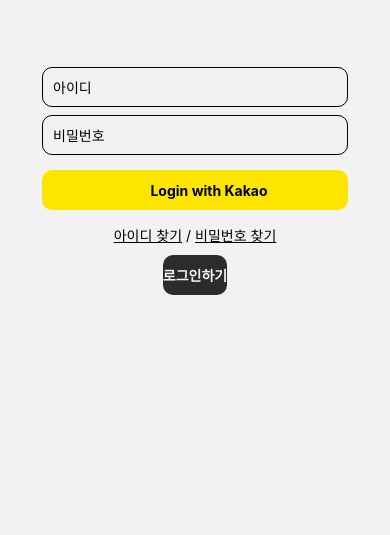
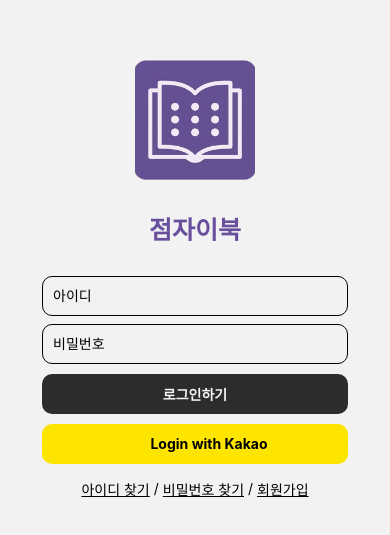
Before and after one commit to Braille-Ebook/BrailleEbookFront, a React Native app: screen /LoginScreen in a window 390 px wide. Shown: the part 143-678 px from the top of the page. Built offline with nearby package versions, Linux system fonts and the light colour scheme; what react-native-worklets would draw is missing.

Commit message:
#25 [FEAT] Finish LoginScreen

```diff
--- a/App.tsx
+++ b/App.tsx
@@ -10,6 +10,7 @@
 import { starIcon, starFillIcon } from './assets/icons/';
 
 import LoginScreen from './src/screens/Login/LoginScreen';
+import SignUpScreen from './src/screens/Login/SignUpScreen';
 import FindNewIdScreen from './src/screens/Login/FindNewPwScreen';
 import FindNewIdSuccessScreen from './src/screens/Login/FindNewPwSuccessScreen';
 import FindNewPwScreen from './src/screens/Login/FindNewPwScreen';
@@ -63,21 +64,43 @@
         <NavigationContainer>
             <Stack.Navigator screenOptions={{ headerShown: false }}>
                 <Stack.Screen name='Bottom' component={BottomTabScreen} />
-                <Stack.Screen name="GenreListScreen" component={GenreListScreen} />
-                <Stack.Screen name="SearchScreen" component={SearchScreen} />
+                <Stack.Screen
+                    name='GenreListScreen'
+                    component={GenreListScreen}
+                />
+                <Stack.Screen name='SearchScreen' component={SearchScreen} />
                 <Stack.Screen name='BookScreen' component={BookScreen} />
                 <Stack.Screen name='ReviewScreen' component={ReviewScreen} />
-                <Stack.Screen name='ReviewEditScreen' component={ReviewEditScreen} />
+                <Stack.Screen
+                    name='ReviewEditScreen'
+                    component={ReviewEditScreen}
+                />
 
                 <Stack.Screen name='MyBooksScreen' component={MyBooksScreen} />
                 <Stack.Screen name='PdfScreen' component={PdfScreen} />
-                <Stack.Screen name='MyReviewsScreen'component={MyReviewsScreen} />
+                <Stack.Screen
+                    name='MyReviewsScreen'
+                    component={MyReviewsScreen}
+                />
 
                 <Stack.Screen name='LoginScreen' component={LoginScreen} />
-                <Stack.Screen name='FindNewIdScreen'component={FindNewIdScreen} />
-                <Stack.Screen name='FindNewIdSuccessScreen'component={FindNewIdSuccessScreen} />
-                <Stack.Screen name='FindNewPwScreen'component={FindNewPwScreen} />
-                <Stack.Screen name='FindNewPwSuccessScreen'component={FindNewPwSuccessScreen} />
+                <Stack.Screen name='SignUpScreen' component={SignUpScreen} />
+                <Stack.Screen
+                    name='FindNewIdScreen'
+                    component={FindNewIdScreen}
+                />
+                <Stack.Screen
+                    name='FindNewIdSuccessScreen'
+                    component={FindNewIdSuccessScreen}
+                />
+                <Stack.Screen
+                    name='FindNewPwScreen'
+                    component={FindNewPwScreen}
+                />
+                <Stack.Screen
+                    name='FindNewPwSuccessScreen'
+                    component={FindNewPwSuccessScreen}
+                />
             </Stack.Navigator>
         </NavigationContainer>
     );
--- a/assets/icons/index.js
+++ b/assets/icons/index.js
@@ -1,3 +1,5 @@
+export { default as braillebookIconPurple } from './braillebookIconPurple.png';
+
 export { default as bookmarkIcon } from './bookmarkIcon.png';
 export { default as bookmarkIconFill } from './bookmarkIconFill.png';
 
--- a/src/screens/Login/LoginScreen.js
+++ b/src/screens/Login/LoginScreen.js
@@ -10,7 +10,7 @@
 import { useNavigation } from '@react-navigation/native';
 import commonStyles from '../../../assets/styles/commonStyles';
 import commonColors from '../../../assets/colors/commonColors';
-import { kakaoIcon, book } from '../../../assets/icons';
+import { kakaoIcon, braillebookIconPurple } from '../../../assets/icons';
 import LoginConfirmModal from '../../modals/LoginConfirmModal';
 
 const LoginScreen = () => {
@@ -35,22 +35,30 @@
 
     return (
         <View style={styles.container}>
-            <Image source={book} style={styles.logo} />
+            <Image source={braillebookIconPurple} style={styles.logo} />
+            <Text style={styles.title}>점자이북</Text>
             <View style={styles.inputContainer}>
                 <TextInput
                     value={id}
                     onChangeText={setId}
-                    placeholder="아이디"
+                    placeholder='아이디'
                     style={styles.textInput}
                 />
                 <TextInput
                     value={pw}
                     onChangeText={setPw}
-                    placeholder="비밀번호"
+                    placeholder='비밀번호'
                     secureTextEntry
                     style={[styles.textInput, { marginTop: 8 }]}
                 />
             </View>
+
+            {/* 로그인하기 버튼 */}
+            <Pressable onPress={handleLogin} style={styles.loginButton}>
+                <View>
+                    <Text style={styles.loginButtonText}>로그인하기</Text>
+                </View>
+            </Pressable>
 
             {/* 카카오 로그인 버튼 */}
             <Pressable style={styles.kakaoButton}>
@@ -64,17 +72,16 @@
                     <Text style={styles.findText}>아이디 찾기</Text>
                 </Pressable>
                 <Text style={{ marginHorizontal: 4 }}>/</Text>
-                <Pressable onPress={() => navigation.navigate('FindNewPwScreen')}>
+                <Pressable
+                    onPress={() => navigation.navigate('FindNewPwScreen')}
+                >
                     <Text style={styles.findText}>비밀번호 찾기</Text>
                 </Pressable>
+                <Text style={{ marginHorizontal: 4 }}>/</Text>
+                <Pressable onPress={() => navigation.navigate('SignUpScreen')}>
+                    <Text style={styles.findText}>회원가입</Text>
+                </Pressable>
             </View>
-
-            {/* 로그인하기 버튼 */}
-            <Pressable onPress={handleLogin} style={{ marginTop: 10 }}>
-                <View style={styles.loginButton}>
-                    <Text style={styles.loginButtonText}>로그인하기</Text>
-                </View>
-            </Pressable>
 
             <LoginConfirmModal
                 modalVisible={modalVisible}
@@ -89,10 +96,17 @@
     container: {
         flex: 1,
         paddingHorizontal: 42,
-        paddingTop: 60,
+        flexDirection: 'column',
+        justifyContent: 'center',
         alignItems: 'center',
     },
     logo: { width: 120, height: 120, marginBottom: 30 },
+    title: {
+        fontSize: 25,
+        fontWeight: 800,
+        color: commonColors.purple,
+        marginBottom: 30,
+    },
     inputContainer: { width: '100%' },
     textInput: {
         width: '100%',
@@ -102,6 +116,19 @@
         borderRadius: 10,
         paddingHorizontal: 10,
     },
+    loginButton: {
+        width: '100%',
+        height: 40,
+        marginTop: 10,
+        borderRadius: 10,
+        backgroundColor: commonColors.black,
+        justifyContent: 'center',
+        alignItems: 'center',
+    },
+    loginButtonText: {
+        color: commonColors.white,
+        fontWeight: 'bold',
+    },
     kakaoButton: {
         width: '100%',
         height: 40,
@@ -110,7 +137,7 @@
         flexDirection: 'row',
         justifyContent: 'center',
         alignItems: 'center',
-        marginTop: 15,
+        marginTop: 10,
     },
     kakaoIcon: { width: 20, height: 20, marginRight: 8 },
     kakaoText: { color: '#000', fontWeight: 'bold' },
@@ -120,18 +147,6 @@
         marginTop: 15,
     },
     findText: { textDecorationLine: 'underline', color: 'black' },
-    loginButton: {
-        width: '100%',
-        height: 40,
-        borderRadius: 10,
-        backgroundColor: commonColors.black,
-        justifyContent: 'center',
-        alignItems: 'center',
-    },
-    loginButtonText: {
-        color: commonColors.white,
-        fontWeight: 'bold',
-    },
 });
 
 export default LoginScreen;
--- /dev/null
+++ b/src/screens/Login/SignUpScreen.js
@@ -0,0 +1,13 @@
+import React from 'react';
+import {
+    View,
+    Text,
+    TextInput,
+    Pressable,
+    Image,
+    StyleSheet,
+} from 'react-native';
+
+export default function SignUpScreen() {
+    return <View></View>;
+}
--- a/src/screens/MyPageScreen.js
+++ b/src/screens/MyPageScreen.js
@@ -51,7 +51,11 @@
                         <Text style={styles.buttonText}>비밀번호 변경</Text>
                     </View>
                 </Pressable>
-                <Pressable>
+                <Pressable
+                    onPress={() => {
+                        navigation.navigate('LoginScreen');
+                    }}
+                >
                     <View style={styles.button}>
                         <Text style={styles.buttonText}>로그아웃</Text>
                     </View>
@@ -86,7 +90,7 @@
     },
     rowTitle: {
         width: 100,
-        color: commonColors.lightPurple,
+        color: commonColors.purple,
     },
     buttonContainer: {
         flexDirection: 'row',
```
Also changed, not shown: assets/icons/braillebookIconPurple.png (added).
